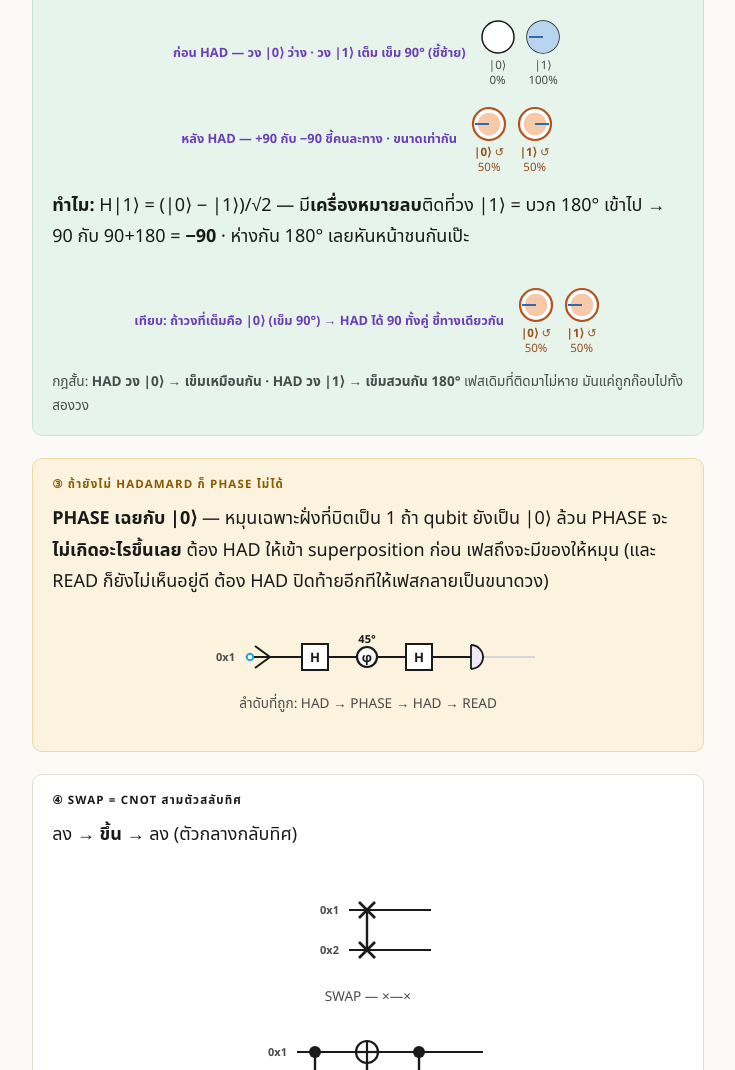
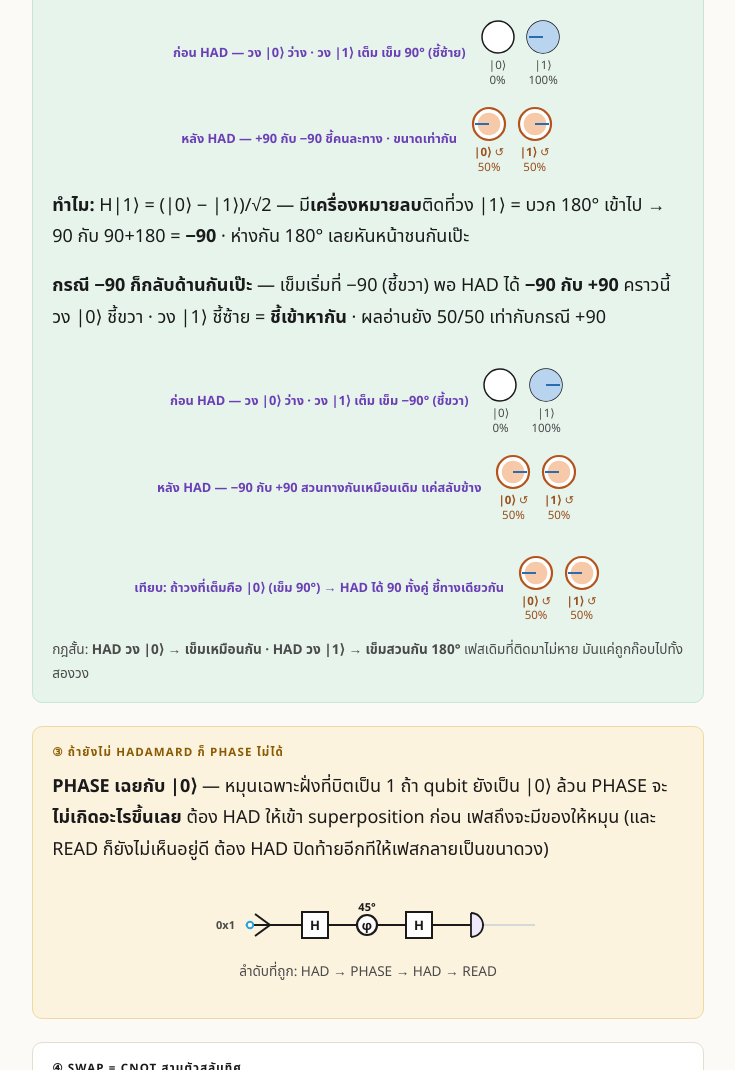
Before and after one commit to zennnne/quantum-exam-review, a plain HTML site: page exam/star.html in a window 1280 px wide. Shown: the part 846-1916 px from the top of the page, without its empty margins (272-1007 px from the left). Drawn offline with Linux system fonts and the light colour scheme.

Commit message:
star.html: เพิ่มกรณี −90 ในข้อ ② (HAD ตอนที่ว่างวงนึง)
เข็มเริ่ม −90 บนวง |1⟩ → HAD ได้ −90 กับ +90 (สลับข้างกับกรณี +90)
ผลอ่านยัง 50/50 เท่ากัน

Co-Authored-By: Claude Opus 5 <noreply@anthropic.com>

```diff
--- a/exam/star.html
+++ b/exam/star.html
@@ -49,6 +49,15 @@
     </div>
     <p><b>ทำไม:</b> H|1⟩ = (|0⟩ − |1⟩)/√2 — มี<b>เครื่องหมายลบ</b>ติดที่วง |1⟩ = บวก 180° เข้าไป
     → 90 กับ 90+180 = <b>−90</b> · ห่างกัน 180° เลยหันหน้าชนกันเป๊ะ</p>
+    <p><b>กรณี −90 ก็กลับด้านกันเป๊ะ</b> — เข็มเริ่มที่ −90 (ชี้ขวา) พอ HAD ได้ <b>−90 กับ +90</b>
+    คราวนี้วง |0⟩ ชี้ขวา · วง |1⟩ ชี้ซ้าย = <b>ชี้เข้าหากัน</b> · ผลอ่านยัง 50/50 เท่ากับกรณี +90</p>
+    <div class="scrollx">
+      <div class="crow" data-n="2" data-lab="ก่อน HAD — วง |0⟩ <b>ว่าง</b> · วง |1⟩ เต็ม เข็ม <b>−90°</b> (ชี้ขวา)"
+           data-mag="0,1" data-phase="0,-90" data-sub="0%,100%"></div>
+      <div class="crow" data-n="2" data-lab="หลัง HAD — <b>−90 กับ +90</b> สวนทางกันเหมือนเดิม แค่สลับข้าง"
+           data-mag="0.5,0.5" data-phase="-90,90" data-hl="0,1" data-sub="50%,50%"></div>
+    </div>
+
     <div class="scrollx">
       <div class="crow" data-n="2" data-lab="เทียบ: ถ้าวงที่เต็มคือ <b>|0⟩</b> (เข็ม 90°) → HAD ได้ <b>90 ทั้งคู่</b> ชี้ทางเดียวกัน"
            data-mag="0.5,0.5" data-phase="90,90" data-hl="0,1" data-sub="50%,50%"></div>
```
